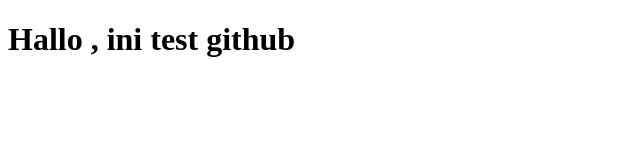
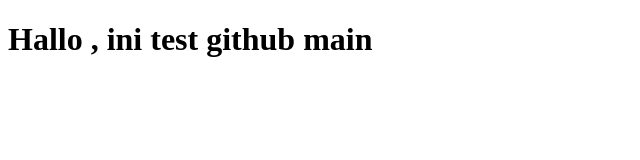
Before and after one commit to fernandopatrick520/testing, a plain HTML site: page index.html in a window 1280 px wide. Shown: the whole page, without its empty margins (0-640 px from the left). Drawn offline with Linux system fonts and the light colour scheme.

Commit message:
Update index.html
main

```diff
--- a/index.html
+++ b/index.html
@@ -6,6 +6,6 @@
     <title>Document</title>
 </head>
 <body>
-    <h1>Hallo , ini test github</h1>
+    <h1>Hallo , ini test github main</h1>
 </body>
 </html>
```
